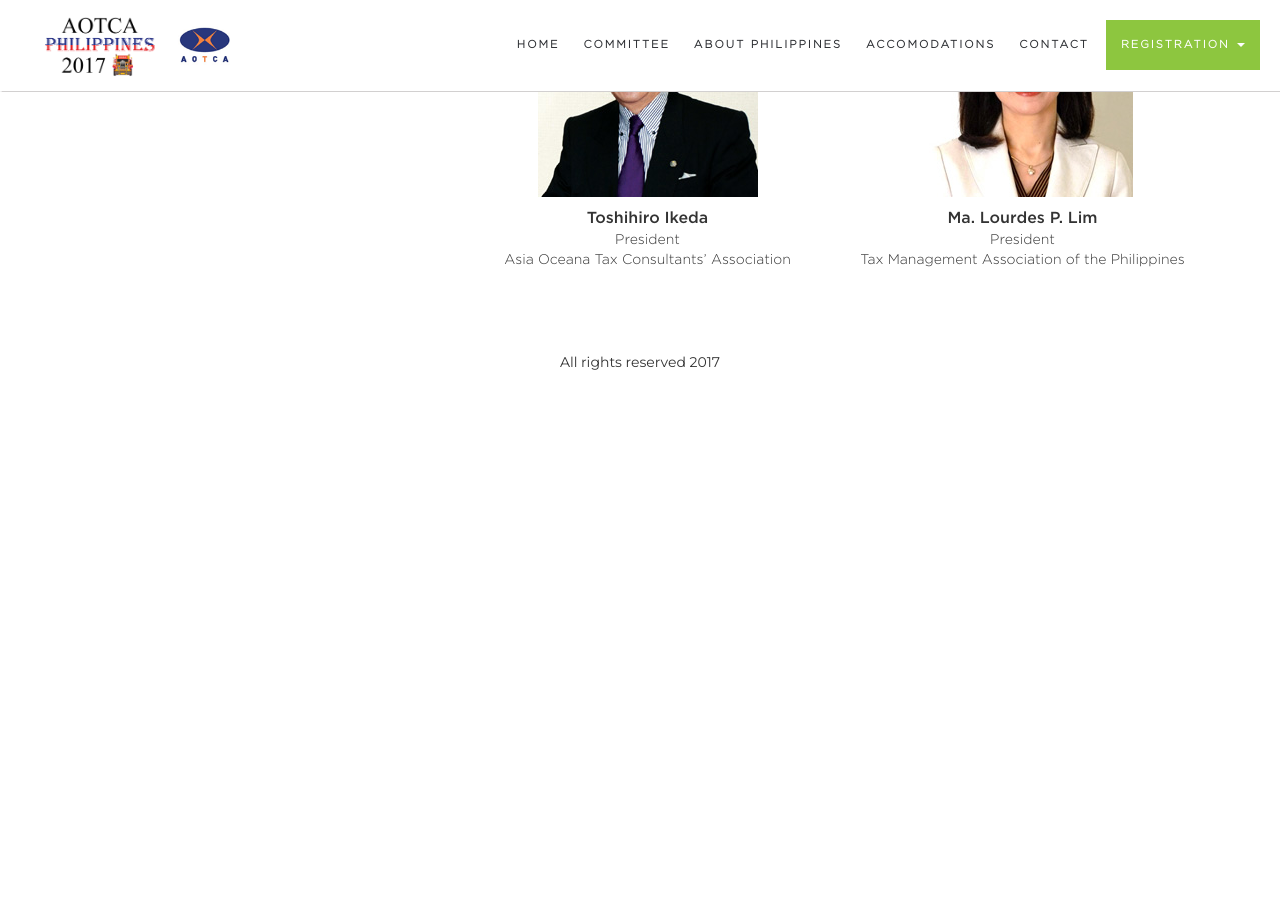
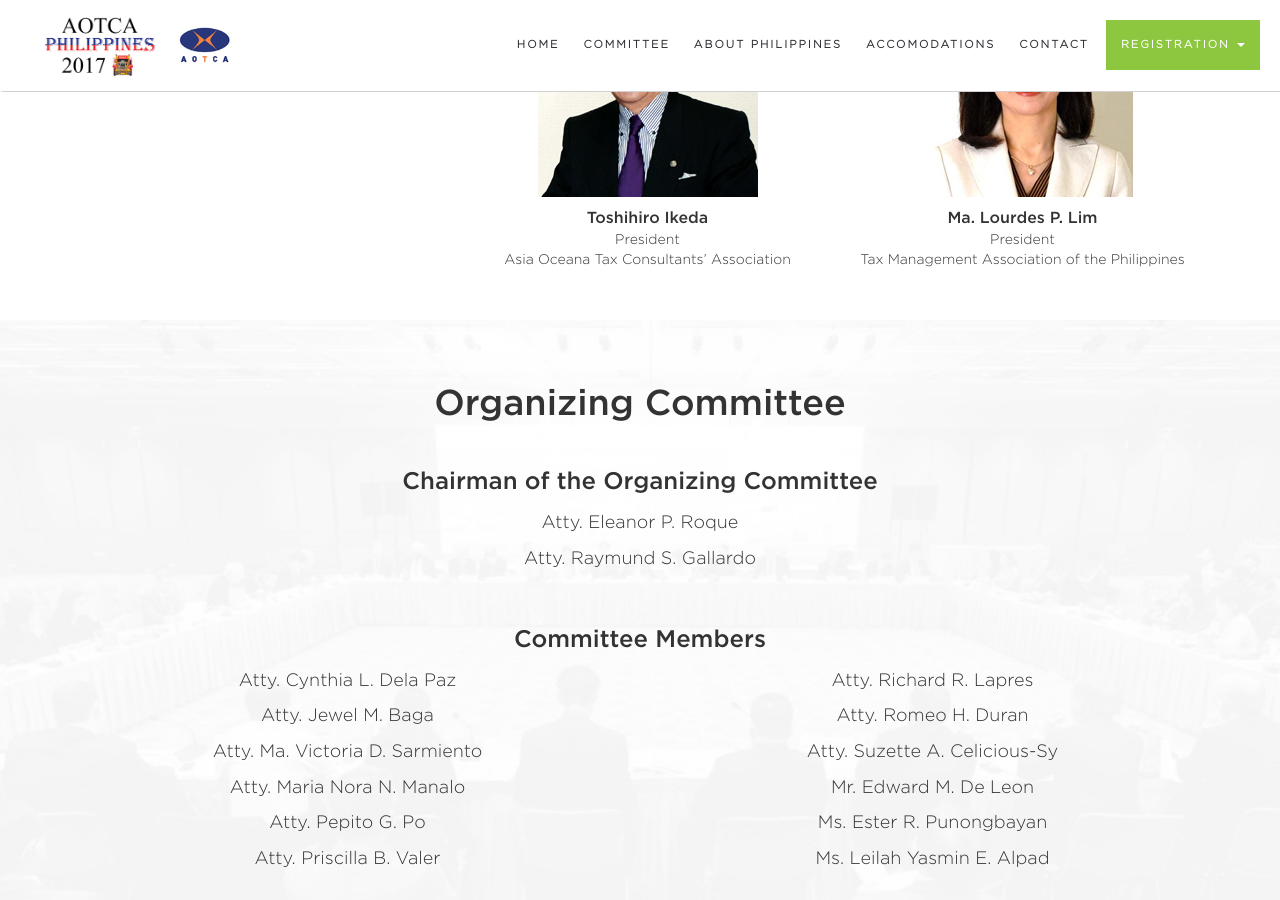
Before and after one commit to aotca2017/aotca2017.github.io, a Jekyll site: the page built from index.html, in a window 1280 px wide and 900 px high, scrolled down 1543 px. Built offline with Jekyll 4.4.1, drawn with Linux system fonts in a browser that asks for light colours; nearby versions of some CDN libraries; before the commit the page ends 1948 px from its top, so only the background shows below that.

Commit message:
Add committee section

```diff
--- /dev/null
+++ b/_includes/home/committee.html
@@ -0,0 +1,29 @@
+<div class="container no-gutter">
+    <div class="section-container">
+        <h2 class="section-header">Organizing Committee</h2>
+        <div class="chairman-section clearfix">
+            <h2 class="chairman-header">Chairman of the Organizing Committee</h2>
+            <span class="chairman">Atty. Eleanor P. Roque</span>
+            <span class="chairman">Atty. Raymund S. Gallardo</span>
+        </div>
+        <div class="committee-section clearfix">
+            <h2 class="committee-header">Committee Members</h2>
+            <div class="col-md-6 left-section">
+                <span class="committee">Atty. Cynthia L. Dela Paz</span>
+                <span class="committee">Atty. Jewel M. Baga</span>
+                <span class="committee">Atty. Ma. Victoria D. Sarmiento</span>
+                <span class="committee">Atty. Maria Nora N. Manalo</span>
+                <span class="committee">Atty. Pepito G. Po</span>
+                <span class="committee">Atty. Priscilla B. Valer</span>
+            </div>
+            <div class="col-md-6 right-section">
+                <span class="committee">Atty. Richard R. Lapres</span>
+                <span class="committee">Atty. Romeo H. Duran</span>
+                <span class="committee">Atty. Suzette A. Celicious-Sy</span>
+                <span class="committee">Mr. Edward M. De Leon</span>
+                <span class="committee">Ms. Ester R. Punongbayan</span>
+                <span class="committee">Ms. Leilah Yasmin E. Alpad</span>
+            </div>
+        </div>
+    </div>
+</div>
--- a/_sass/home.sass
+++ b/_sass/home.sass
@@ -75,8 +75,8 @@
 
 #welcome
   position: relative
-  margin-top: 50px
-  margin-bottom: 50px
+  padding-top: 50px
+  padding-bottom: 50px
   .left-section
     .section-image
       max-width: 80%
@@ -104,7 +104,49 @@
       .officer-association
         display: block
 
+#committee
+  position: relative
+  padding-top: 50px
+  padding-bottom: 50px
+  background-image: url('/img/committee-bg.jpg')
+  background-size: cover
+  background-position: center center
+  .section-container
+    .section-header
+      font-family: "Gotham-Medium"
+      text-align: center
+      font-size: 36px
+      margin-top: 15px
+      margin-bottom: 15px
 
+    .chairman-section
+      margin-top: 30px
+      margin-bottom: 30px
+      .chairman-header
+        margin-top: 15px
+        margin-bottom: 15px
+        text-align: center
+        font-size: 24px
+        font-family: "Gotham-Medium"
+      .chairman
+        display: block
+        text-align: center
+        font-size: 18px
+        margin-bottom: 10px
+
+    .committee-section
+      margin-bottom: 30px
+      .committee-header
+        margin-top: 15px
+        margin-bottom: 15px
+        text-align: center
+        font-size: 24px
+        font-family: "Gotham-Medium"
+      .committee
+        display: block
+        text-align: center
+        font-size: 18px
+        margin-bottom: 10px
 
 .modal.fade
   .modal-dialog
--- a/_sass/main.sass
+++ b/_sass/main.sass
@@ -1,5 +1,10 @@
 body
   font-family: "Gotham-Light", "sans-serif"
+
+.divider
+  float: left
+  width: 100%
+  display: block
 
 .no-gutter
   padding-left: 0
--- a/index.html
+++ b/index.html
@@ -9,3 +9,7 @@
 <section id="welcome">
     {% include home/welcome.html %}
 </section>
+
+<section id="committee">
+    {% include home/committee.html %}
+</section>
```
Also changed, not shown: img/committee-bg.jpg (added).
